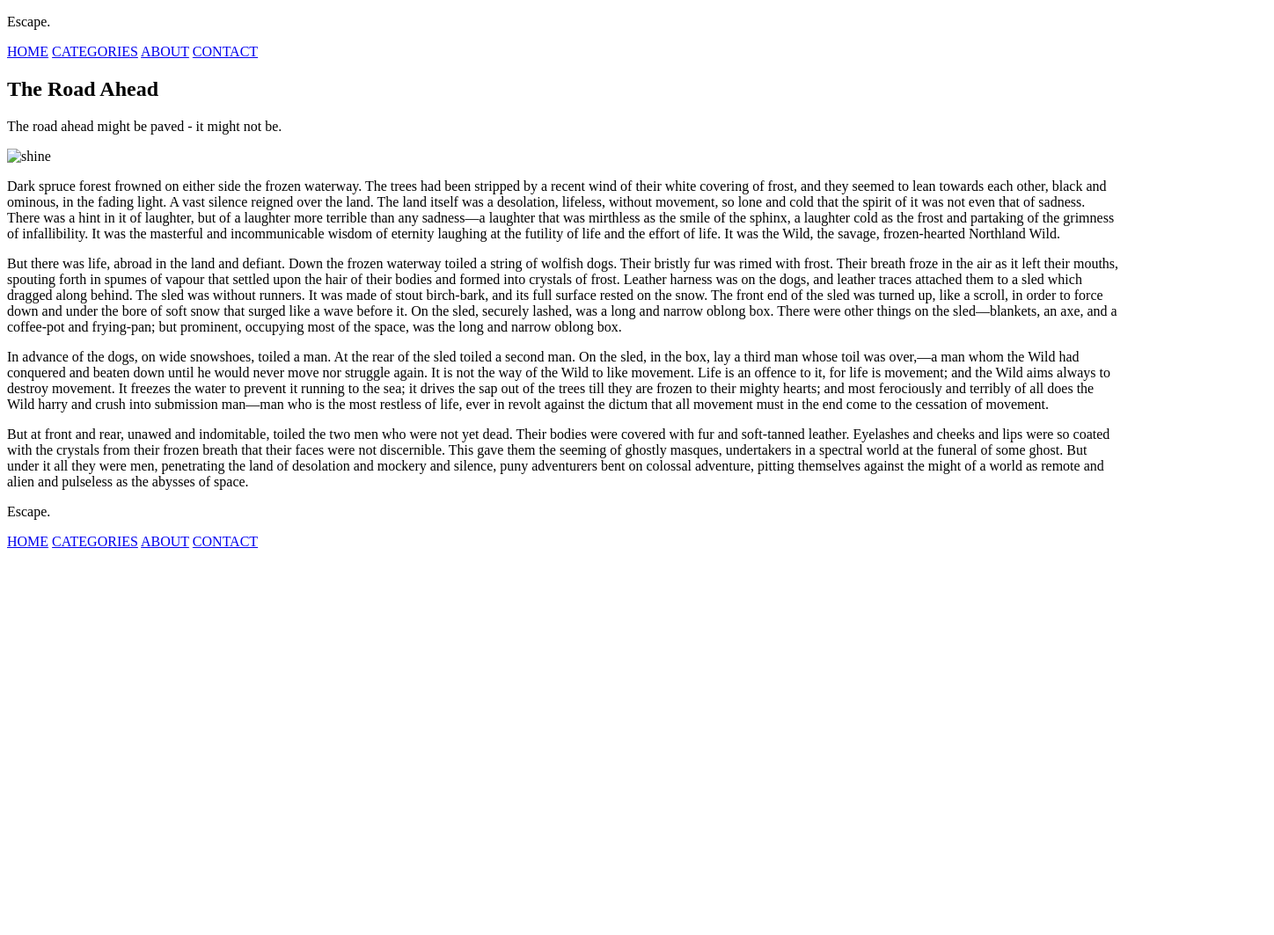
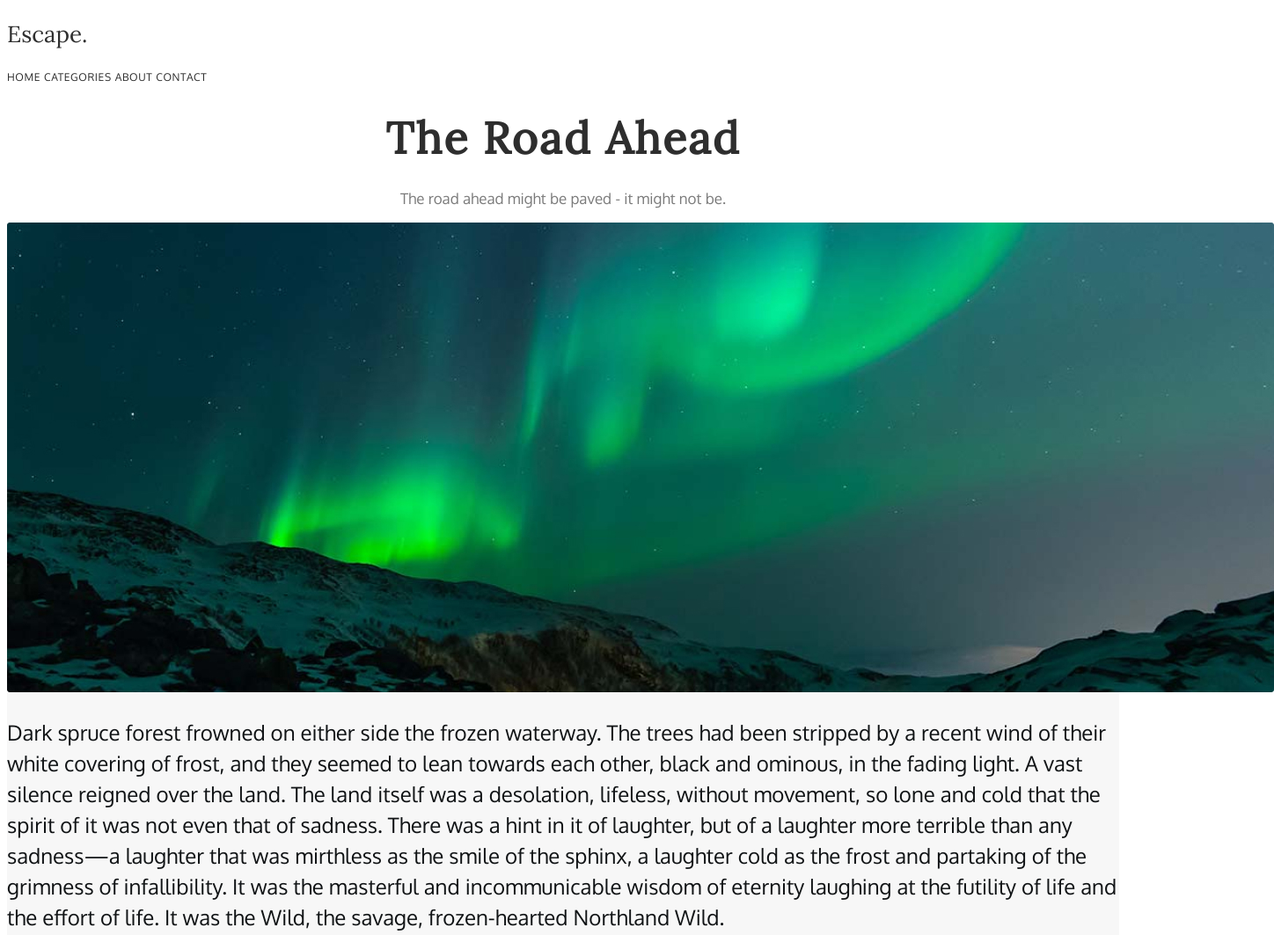
Before and after one commit to 1mumble1/web, a plain HTML site: page site/the-road-ahead.html in a window 1280 px wide. Shown: the top 1063 px of the page at 88% size, 1448 px wide, since content can reach past the window. Before the commit the page ends 800 px from the top, so only its background shows below. Drawn offline with Linux system fonts and the light colour scheme.

Commit message:
добавлен css

```diff
--- /dev/null
+++ b/site/css/style-1-page.css
@@ -0,0 +1,84 @@
+.top
+{
+
+}
+
+.top__header
+{
+    font-family: 'Lora';
+    font-size: 26px;
+    line-height: 1.0;
+    color: #2E2E2E;
+}
+
+.nav__links
+{
+    font-family: 'Oxygen';
+    font-size: 12px;
+    line-height: 1.67;
+    letter-spacing: 0.6px;
+    text-decoration: none;
+    color: #2E2E2E;
+}
+
+.top__h1
+{
+    font-family: 'Lora';
+    font-size: 50px;
+    line-height: 1.02;
+    text-align: center;
+    letter-spacing: 2px;
+    color: #2E2E2E;
+}
+
+.top__underh1
+{
+    font-family: 'Oxygen';
+    font-size: 17px;
+    line-height: 1.18;
+    text-align: center;
+    color: rgba(46, 46, 46, 0.63);
+}
+
+.top__shine
+{
+    object-fit: cover;
+}
+
+.main
+{
+    background: #F7F7F7;
+    border-radius: 0px;
+}
+
+.main__text
+{
+  font-family: 'Oxygen';
+  font-size: 24px;
+  line-height: 1.46;
+  color: #101315;
+}
+
+.bottom
+{
+    background: rgba(35, 47, 56, 0.6);
+    border-radius: 0px;
+}
+
+.bottom__header
+{
+  font-family: 'Lora';
+  font-size: 26px;
+  line-height: 1.0;
+  color: #FFFFFF;
+}
+
+.nav__links_font
+{
+    font-size: 11px;
+    line-height: 2.36;
+    text-align: right;
+    letter-spacing: 1px;
+    text-transform: uppercase;
+    color: rgba(255, 255, 255, 0.6);
+}
--- /dev/null
+++ b/site/css/style.css
@@ -0,0 +1,203 @@
+.top
+{
+    background: #863a07 url(../images/desert.jpg);
+    background-size: cover;
+    height: 500px;
+}
+
+.top__header
+{
+    font-family: 'Lora';
+    font-size: 26px;
+    line-height: 1.0;
+    color: #FFFFFF;
+}
+
+.nav__links
+{
+    font-family: 'Oxygen';
+    font-size: 12px;
+    line-height: 1.67;
+    letter-spacing: 0.6px;
+    text-decoration: none;
+    color: #FFFFFF;
+}
+
+.top__h1
+{
+    font-family: 'Lora';
+    font-size: 50px;
+    line-height: 1.02;
+    text-align: center;
+    letter-spacing: 2px;
+    color: #FFFFFF;
+}
+
+.top__underh1
+{
+    font-family: 'Oxygen';
+    font-size: 17px;
+    line-height: 1.18;
+    text-align: center;
+    color: rgba(255, 255, 255, 0.63);
+}
+
+.top__button
+{
+    background: #DD783F;
+    max-width: 167px;
+    width: 100%;
+    max-height: 44px;
+    height: 44px;
+    border-radius: 3px;
+    font-family: 'Oxygen';
+    font-size: 13px;
+    line-height: 1.54;
+    text-align: center;
+    color: #FFFFFF;
+}
+
+.mid
+{
+    background: #FFFFFF;
+    border-radius: 0px;
+    height: 65px;
+}
+
+.mid__nav
+{
+    font-family: 'Lora';
+    font-size: 14px;
+    line-height: 1.43;
+    text-align: center;
+    text-decoration: none;
+    color: #768088;
+}
+
+.main
+{
+    background: #F7F7F7;
+    border-radius: 0px;
+}
+
+.main__heads
+{
+    font-family: 'Oxygen';
+    font-size: 20px;
+    line-height: 1.35;
+    text-align: center;
+    letter-spacing: 2px;
+    color: #2E2E2E;
+}
+
+.main__post
+{
+    width: 460px;
+    height: 280px;
+    background: url(../images/shine-main.jpg);
+    font-family: 'Oxygen';
+    font-size: 14px;
+    line-height: 1.78;
+    color: rgba(255, 255, 255, 0.7);
+}
+
+.post__head
+{
+    font-family: 'Lora';
+    font-size: 27px;
+    line-height: 1.11;
+    color: #FFFFFF;
+}
+
+.post__foot
+{
+    font-size: 12px;
+    line-height: 2.92;
+}
+
+.main__post_note
+{
+    background-image: none;
+    background: url(../images/lamps.jpg);
+}
+
+.post__note
+{
+    width: 87px;
+    height: 26px;
+    background: #DD783F;
+    border-radius: 2px;
+    font-family: 'Oxygen';
+    font-size: 12px;
+    line-height: 1.08;
+    color: #FFFFFF;
+    text-align: center;
+}
+
+.main__post_small
+{
+    width: unset;
+    height: unset;
+    background-image: none;
+    color: #999999;
+}
+
+.posts__post
+{
+    width: 296px;
+    height: 291px;
+    background: #FFFFFF;
+    box-shadow: 0px 0px 0px rgba(0, 0, 0, 0.09);
+    border-radius: 3px;
+}
+
+.post__head_small
+{
+    font-size: 16px;
+    line-height: 1.31;
+    color: #101315;
+}
+
+.post__underhead
+{
+    font-size: 13px;
+    line-height: 1.46;
+    color: #7A7A7A;
+}
+
+.post__foot_small
+{
+    background: #FCFCFC;
+    border-radius: 0px;
+    width: 296px;
+    height: 48px;
+}
+
+.foot__author
+{
+    font-size: 11px;
+}
+
+.bottom
+{
+    background: rgba(35, 47, 56, 0.6);
+    border-radius: 0px;
+}
+
+.bottom__header
+{
+    font-family: 'Lora';
+    font-size: 26px;
+    line-height: 1.0;
+    color: #FFFFFF;
+}
+
+.nav__links_font
+{
+    font-size: 11px;
+    line-height: 2.36;
+    text-align: right;
+    letter-spacing: 1px;
+    text-transform: uppercase;
+    color: rgba(255, 255, 255, 0.6);
+}
--- a/site/the-road-ahead.html
+++ b/site/the-road-ahead.html
@@ -3,20 +3,24 @@
 <head>
   <meta charset="UTF-8">
   <title>Escape</title>
+  <link href="css/style-1-page.css" rel="stylesheet">
+  <link href="https://fonts.googleapis.com/css2?family=Lora&display=swap" rel="stylesheet">
+  <link href="https://fonts.googleapis.com/css2?family=Lora&family=Oxygen&display=swap" rel="stylesheet">
 </head>
 <body>
-  <header>
-    <p>Escape.</p>
-    <nav>
-      <a href="#">HOME</a> <a href="#">CATEGORIES</a>
-      <a href="#">ABOUT</a> <a href="#">CONTACT</a>
+  <header class="top">
+    <p class="top__header">Escape.</p>
+    <nav class="top__nav">
+      <a class="nav__links" href="#">HOME</a> <a class="nav__links" href="#">CATEGORIES</a>
+      <a class="nav__links" href="#">ABOUT</a> <a class="nav__links" href="#">CONTACT</a>
     </nav>
+    <h1 class="top__h1">The Road Ahead</h1>
+    <p class="top__underh1">The road ahead might be paved - it might not be.</p>
+
   </header>
-  <section>
-    <h1>The Road Ahead</h1>
-    <p>The road ahead might be paved - it might not be.</p>
-    <img src="#" alt="shine">
-    <p>
+  <section class="main">
+    <img class="main__image" src="images/shine.jpg" alt="shine">
+    <p class="main__text">
       Dark spruce forest frowned on either side the frozen waterway.
       The trees had been stripped by a recent wind of their white
       covering of frost, and they seemed to lean towards each other,
@@ -31,7 +35,7 @@
       laughing at the futility of life and the effort of life.
       It was the Wild, the savage, frozen-hearted Northland Wild.
     </p>
-    <p>
+    <p class="main__text">
       But there was life, abroad in the land and defiant. Down the frozen
       waterway toiled a string of wolfish dogs. Their bristly fur was rimed
       with frost. Their breath froze in the air as it left their mouths,
@@ -46,7 +50,7 @@
       things on the sled—blankets, an axe, and a coffee-pot and frying-pan;
       but prominent, occupying most of the space, was the long and narrow oblong box.
     </p>
-    <p>
+    <p class="main__text">
       In advance of the dogs, on wide snowshoes, toiled a man.
       At the rear of the sled toiled a second man. On the sled,
       in the box, lay a third man whose toil was over,—a man whom
@@ -60,7 +64,7 @@
       submission man—man who is the most restless of life, ever in revolt against
       the dictum that all movement must in the end come to the cessation of movement.
     </p>
-    <p>
+    <p class="main__text">
       But at front and rear, unawed and indomitable, toiled the two men who
       were not yet dead. Their bodies were covered with fur and soft-tanned leather.
       Eyelashes and cheeks and lips were so coated with the crystals from
@@ -72,11 +76,13 @@
       as remote and alien and pulseless as the abysses of space.
     </p>
   </section>
-  <footer>
-    <p>Escape.</p>
-    <nav>
-      <a href="#">HOME</a> <a href="#">CATEGORIES</a>
-      <a href="#">ABOUT</a> <a href="#">CONTACT</a>
+  <footer class="bottom">
+    <p class="bottom__header">Escape.</p>
+    <nav class="bottom__nav">
+      <a class="nav__links nav__links_font" href="#">HOME</a>
+      <a class="nav__links nav__links_font" href="#">CATEGORIES</a>
+      <a class="nav__links nav__links_font" href="#">ABOUT</a>
+      <a class="nav__links nav__links_font" href="#">CONTACT</a>
     </nav>
   </footer>
 </body>
```
Also changed, not shown: site/index.html (+96 -35 lines), site/images/bridge.jpg (added), site/images/desert.jpg (added), site/images/fog.jpg (added), site/images/lake.jpg (added), site/images/lamps.jpg (added), site/images/rainbow.jpg (added), site/images/shine-main.jpg (added), site/images/shine.jpg (added), site/images/water.jpg (added).
